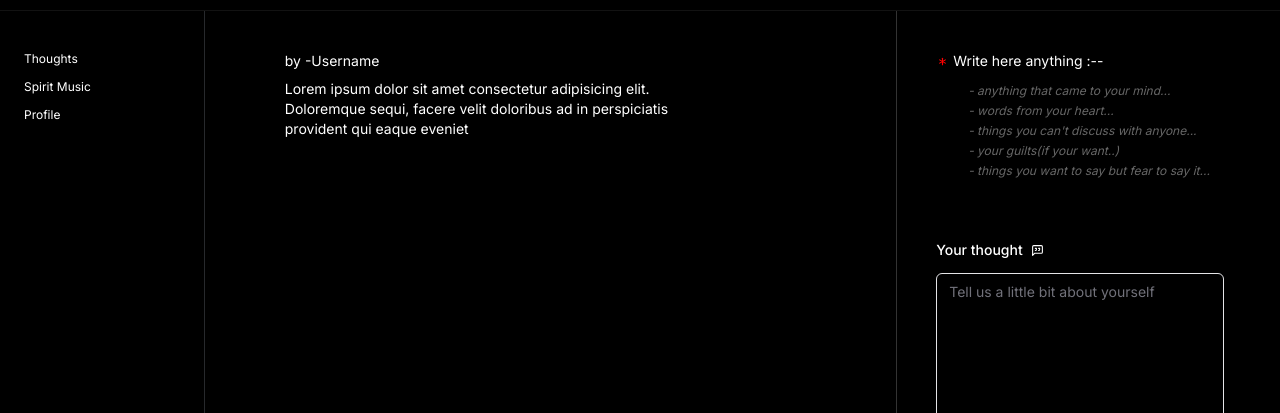
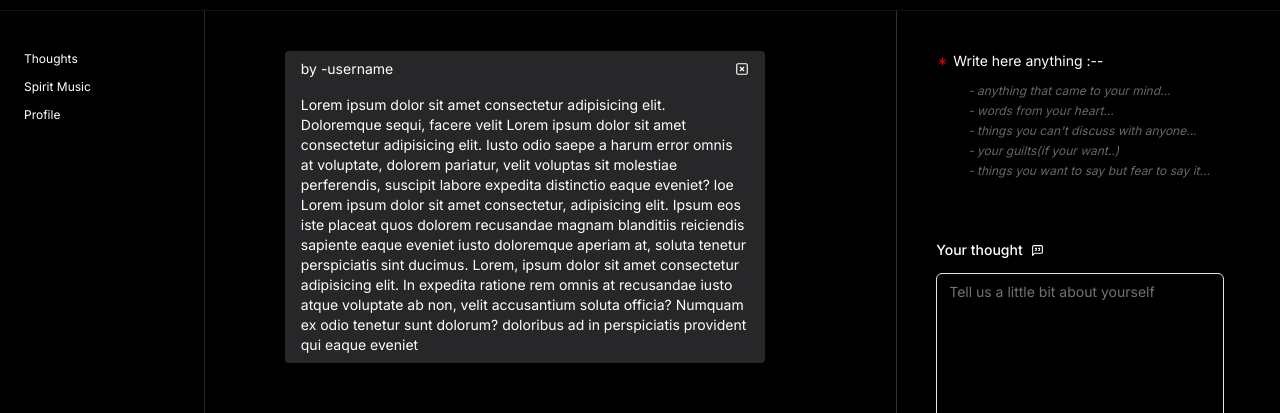
Before and after one commit to manishSharma1-dev/finedPeace, a Next.js app: page /dashboard/thoughts in a window 1280 px wide. Shown: the part 314-727 px from the top of the page. Built offline with nearby package versions, Linux system fonts and the light colour scheme.

Commit message:
Made changes to thought page apecially for -scrollbar

```diff
--- a/app/(app)/dashboard/thoughts/page.tsx
+++ b/app/(app)/dashboard/thoughts/page.tsx
@@ -1,7 +1,7 @@
 "use client"
 
 import React from 'react'
-import { Asterisk,MessageSquareQuote } from "lucide-react"
+import { Asterisk,MessageSquareQuote,XSquare } from "lucide-react"
 import { useForm,FormProvider  } from 'react-hook-form'
 import { checkthoughtSchema } from '@/Schemas/CheckthoughtSchema'
 import { zodResolver } from '@hookform/resolvers/zod'
@@ -50,13 +50,20 @@ export default function page() {
 
 
   return (
-   <div className='flex gap-[2%] overflow-hidden'>
+   <div className='flex gap-[2%]'>
 
-     <div className='w-[65%] border-r border-white border-opacity-20 h-[46rem] pt-10'>
-       <div className='flex flex-col gap-2 text-sm w-96'>
-        <p>by -Username</p>
-        <p>Lorem ipsum dolor sit amet consectetur adipisicing elit. Doloremque sequi, facere velit doloribus ad in perspiciatis provident qui eaque eveniet</p>
-       </div>
+     <div className='w-[65%] border-r border-white border-opacity-20 h-[46rem] pt-10 overflow-y-auto scrollbar-hide  '>
+      <div className='flex flex-col gap-5 h-auto '>
+
+
+        <div className='flex flex-col gap-2 text-sm w-[30rem] bg-zinc-800 pt-2 pb-2 pl-4 pr-4 rounded'>
+          <div className='flex items-center justify-between pb-2'><span>by -username</span><XSquare size={14} className='hover:opacity-40'/></div>
+          <p>Lorem ipsum dolor sit amet consectetur adipisicing elit. Doloremque sequi, facere velit Lorem ipsum dolor sit amet consectetur adipisicing elit. Iusto odio saepe a harum error omnis at voluptate, dolorem pariatur, velit voluptas sit molestiae perferendis, suscipit labore expedita distinctio eaque eveniet? loe
+            Lorem ipsum dolor sit amet consectetur, adipisicing elit. Ipsum eos iste placeat quos dolorem recusandae magnam blanditiis reiciendis sapiente eaque eveniet iusto doloremque aperiam at, soluta tenetur perspiciatis sint ducimus. Lorem, ipsum dolor sit amet consectetur adipisicing elit. In expedita ratione rem omnis at recusandae iusto atque voluptate ab non, velit accusantium soluta officia? Numquam ex odio tenetur sunt dolorum? doloribus ad in perspiciatis provident qui eaque eveniet</p>
+        </div>
+
+
+      </div>
      </div>
 
      <div className='w-[33%] pt-10 pl-5'>
--- a/app/globals.css
+++ b/app/globals.css
@@ -64,3 +64,12 @@
     @apply bg-background text-foreground;
   }
 }
+
+.scrollbar-hide {
+  -ms-overflow-style: none; /* Internet Explorer 10+ */
+  scrollbar-width: none; /* Firefox */
+}
+
+.scrollbar-hide::-webkit-scrollbar {
+  display: none; /* Safari and Chrome */
+}
```
